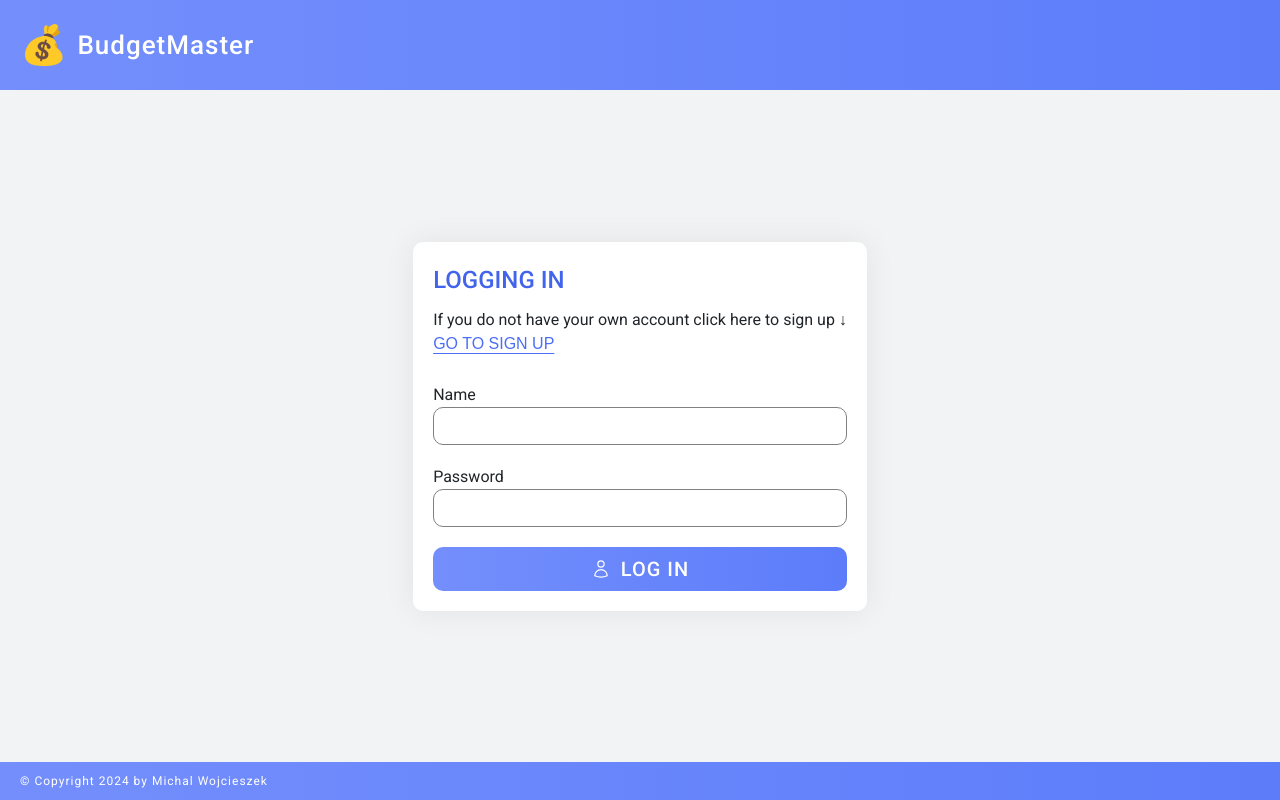
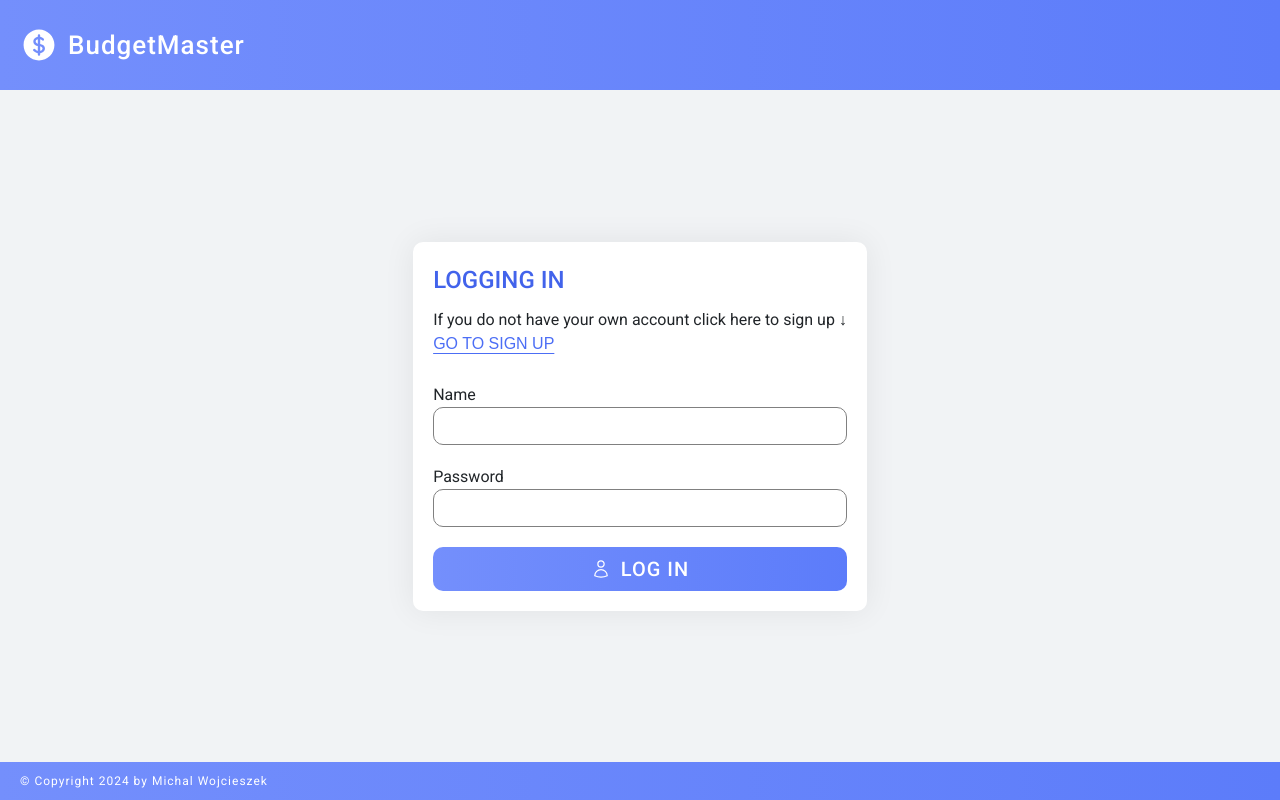
Before and after one commit to michalwojcieszek/FinancialApp, a React (Vite) app: page / in a window 1280 px wide. Built offline with nearby package versions, Linux system fonts and the light colour scheme.

Commit message:
emoji in header changed to icon

```diff
--- a/src/components/Header.jsx
+++ b/src/components/Header.jsx
@@ -120,8 +120,7 @@ function Header() {
         <FlexHeaderDiv onClick={handleClickTitle}>
           <FlexHeaderTextDiv>
             <EmojiParagraph>
-              {/* <HiCurrencyDollar style={{ color: "white" }} /> */}
-              💰
+              <HiCurrencyDollar style={{ color: "white" }} />
             </EmojiParagraph>
             <StyledH1>BudgetMaster</StyledH1>
           </FlexHeaderTextDiv>
```
Also changed, not shown: index.html (line endings or trailing spaces).
